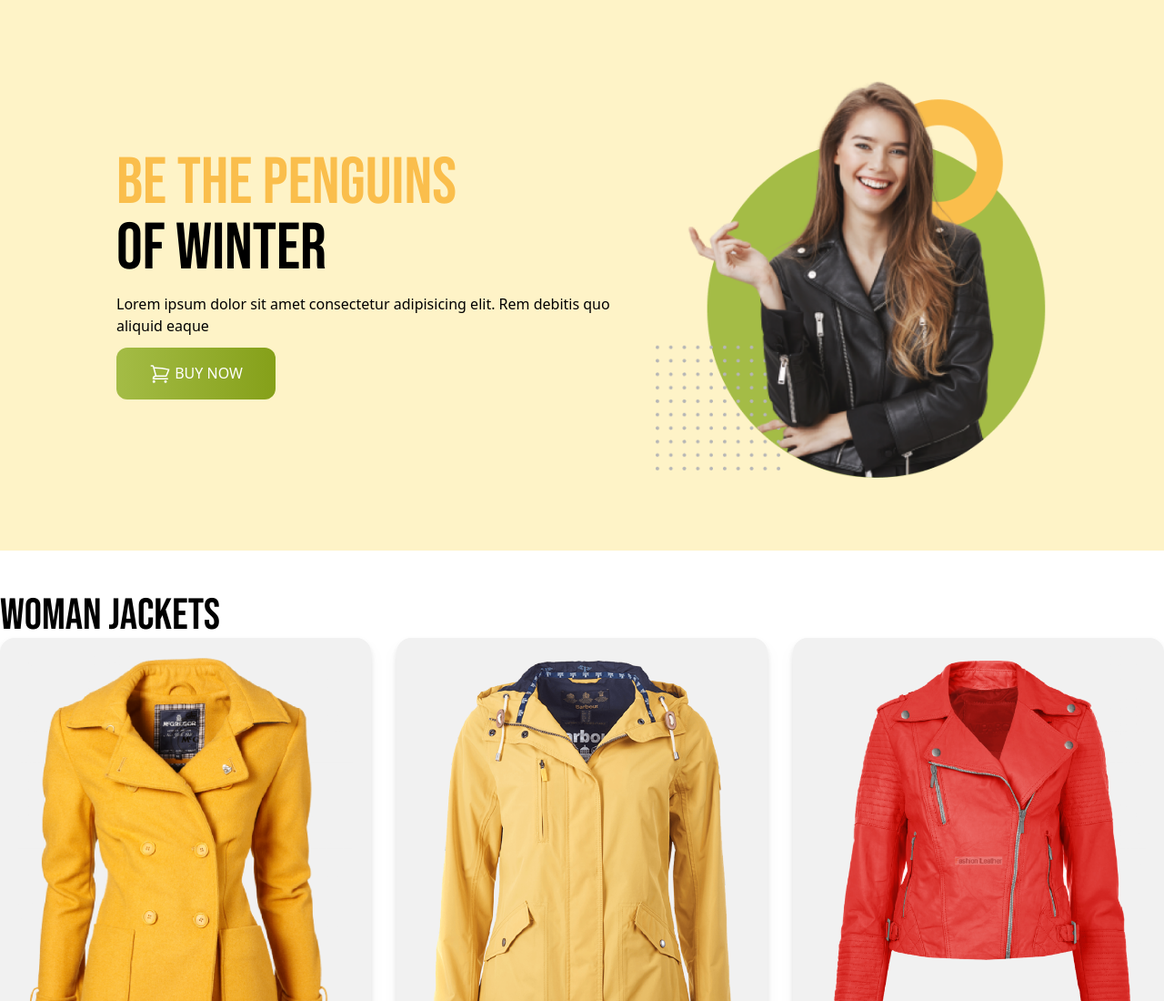
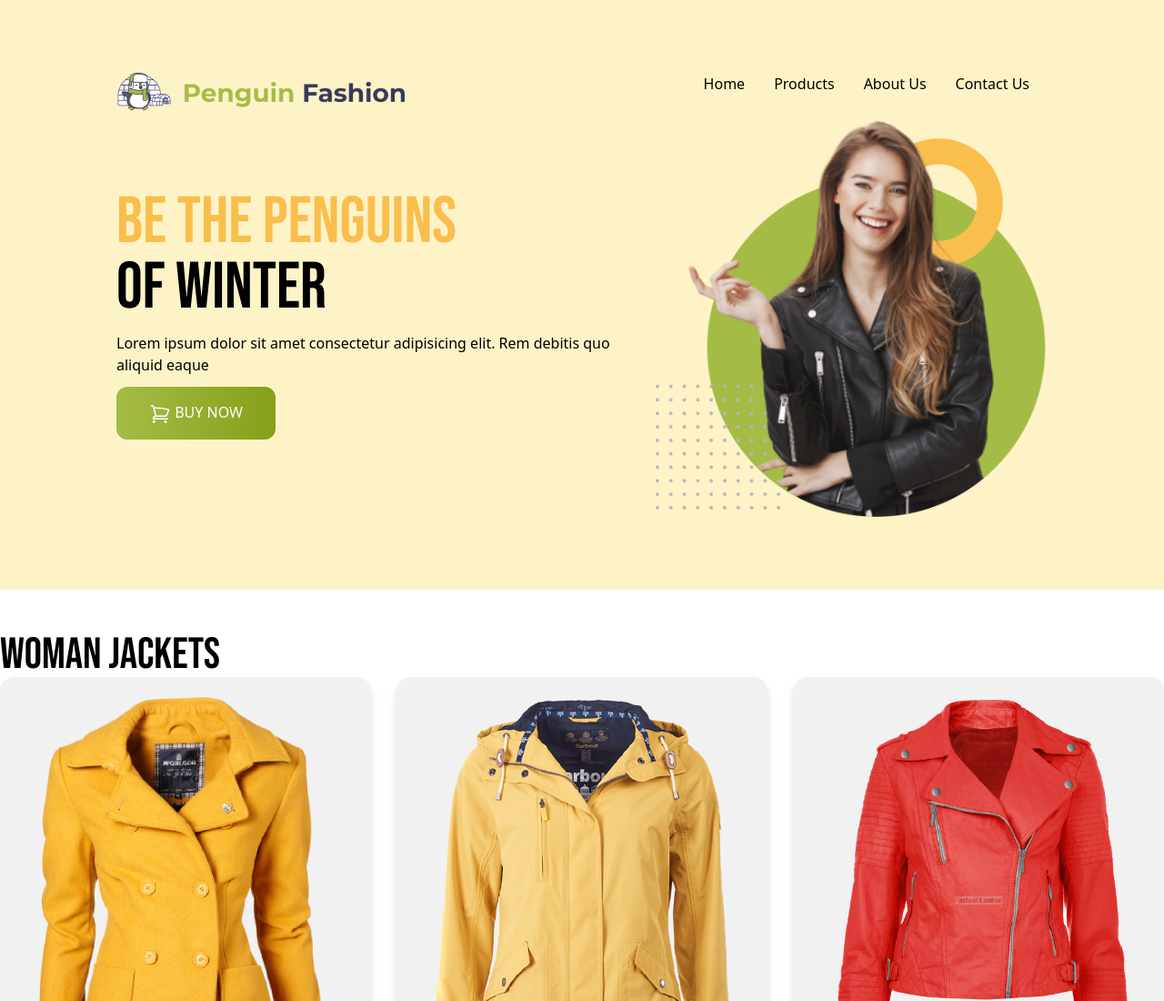
Before and after one commit to Afroza-Khanom/penguin-fashion-with-tailwind, a plain HTML site: page index.html in a window 1280 px wide. Shown: the top 1100 px of the page at 91% size. Drawn offline with nearby package versions, Linux system fonts and the light colour scheme.

Commit message:
navbar added

```diff
--- a/index.html
+++ b/index.html
@@ -24,8 +24,16 @@
 <body>
     <header class="bg-amber-100 py-20 px-4 md:px-32">
         <!-- navbar section -->
-        <nav>
-
+        <nav class="flex justify-between">
+            <div class="max-w-xs">
+                <img src="./icons/logo.png" alt="">
+            </div>
+            <div class="flex gap-8 list-none pr-5">
+                <li><a href="">Home</a></li>
+                <li><a href="">Products</a></li>
+                <li><a href="">About Us</a></li>
+                <li><a href="">Contact Us</a></li>
+            </div>
         </nav>
         <!-- banner section -->
         <div class="flex flex-col md:flex-row justify-between items-center">
```
